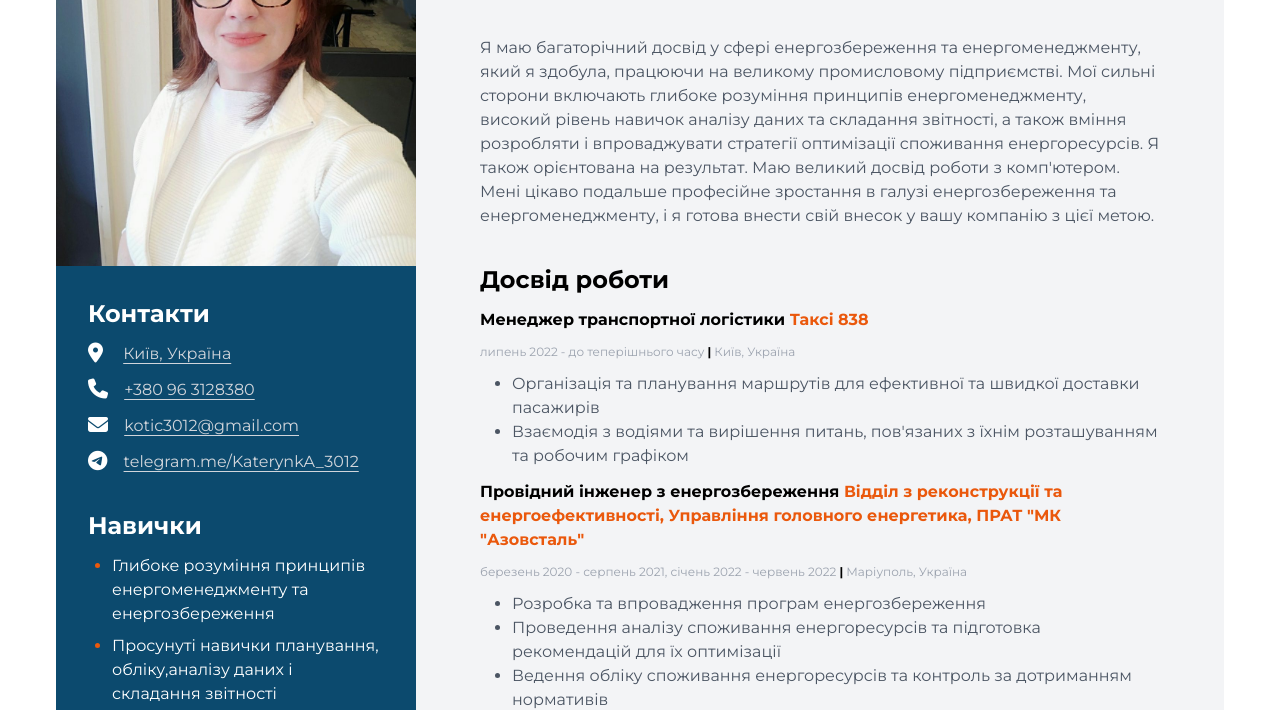
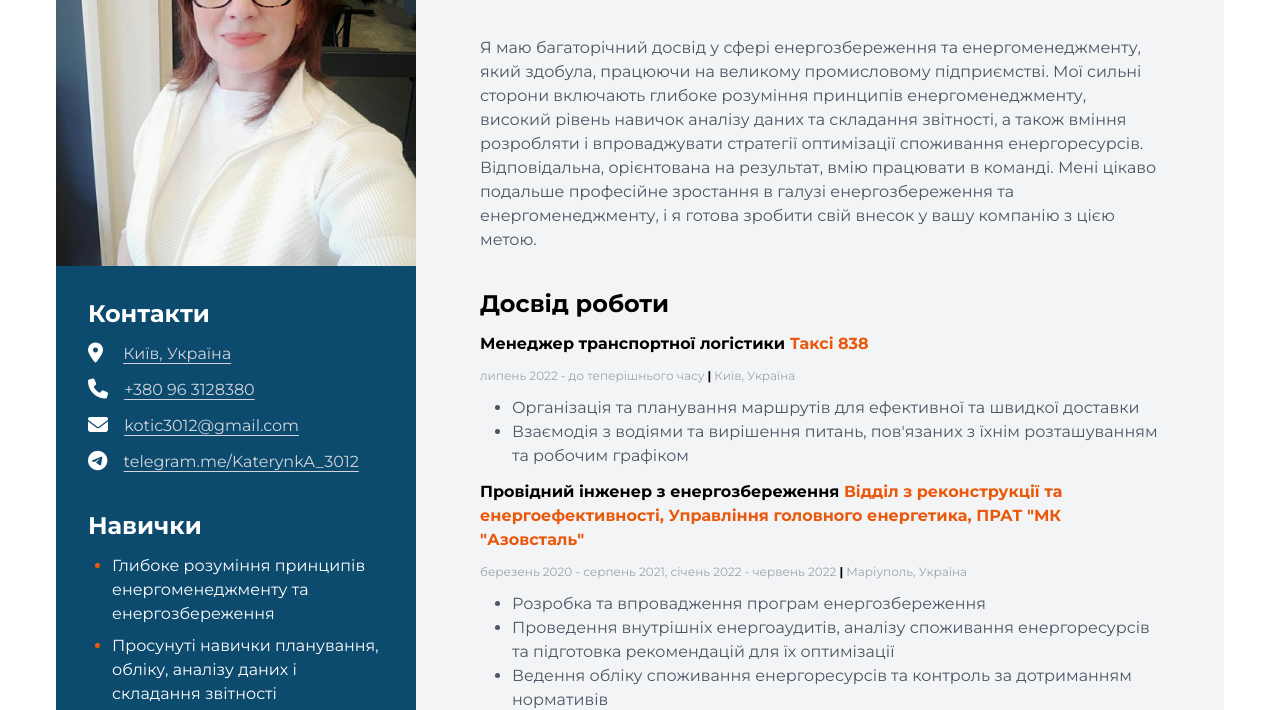
Before and after one commit to jackal7819/resume-kateryna, a plain HTML site: page index.html in a window 1280 px wide. Shown: the part 246-956 px from the top of the page. Drawn offline with nearby package versions, Linux system fonts and the light colour scheme.

Commit message:
Change text

```diff
--- a/index.html
+++ b/index.html
@@ -31,16 +31,16 @@
 					<h2 class="mb-10 text-4xl font-bold">Енергоменеджер</h2>
 					<p class="text-gray-600 w-[680px]">
 						Я маю багаторічний досвід у сфері енергозбереження та
-						енергоменеджменту, який я здобула, працюючи на великому
+						енергоменеджменту, який здобула, працюючи на великому
 						промисловому підприємстві. Мої сильні сторони включають
 						глибоке розуміння принципів енергоменеджменту, високий
 						рівень навичок аналізу даних та складання звітності, а
 						також вміння розробляти і впроваджувати стратегії
-						оптимізації споживання енергоресурсів. Я також
-						орієнтована на результат. Маю великий досвід роботи з
-						комп'ютером. Мені цікаво подальше професійне зростання в
-						галузі енергозбереження та енергоменеджменту, і я готова
-						внести свій внесок у вашу компанію з цієї метою.
+						оптимізації споживання енергоресурсів. Відповідальна,
+						орієнтована на результат, вмію працювати в команді. Мені
+						цікаво подальше професійне зростання в галузі
+						енергозбереження та енергоменеджменту, і я готова
+						зробити свій внесок у вашу компанію з цією метою.
 					</p>
 				</article>
 				<article class="mb-8">
@@ -59,7 +59,7 @@
 						<ul class="mb-3 ml-8 list-disc">
 							<li class="text-gray-600">
 								Організація та планування маршрутів для
-								ефективної та швидкої доставки пасажирів
+								ефективної та швидкої доставки
 							</li>
 							<li class="text-gray-600">
 								Взаємодія з водіями та вирішення питань,
@@ -79,7 +79,8 @@
 							>
 						</h4>
 						<p class="mb-3 text-xs text-gray-400">
-							березень 2020 - серпень 2021, січень 2022 - червень 2022
+							березень 2020 - серпень 2021, січень 2022 - червень
+							2022
 							<span class="font-bold text-black">|</span>
 							Маріуполь, Україна
 						</p>
@@ -89,8 +90,9 @@
 								енергозбереження
 							</li>
 							<li class="text-gray-600">
-								Проведення аналізу споживання енергоресурсів та
-								підготовка рекомендацій для їх оптимізації
+								Проведення внутрішніх енергоаудитів, аналізу
+								споживання енергоресурсів та підготовка
+								рекомендацій для їх оптимізації
 							</li>
 							<li class="text-gray-600">
 								Ведення обліку споживання енергоресурсів та
@@ -130,7 +132,8 @@
 					<!--Company 4-->
 					<div>
 						<h4 class="mb-3 font-bold">
-							Менеджер з організації ефективного використання енергії (енергоменеджер)
+							Менеджер з організації ефективного використання
+							енергії (енергоменеджер)
 							<span class="text-orange-600"
 								>Відділ з енергоефективності, Управління
 								головного енергетика, ПРАТ "МК "Азовсталь"</span
@@ -147,7 +150,8 @@
 								енергозберігаючих технологій та методів
 							</li>
 							<li class="text-gray-600">
-								Аналіз споживання енергоресурсів і розробка
+								Проведення внутрішніх енергоаудитів, аналіз
+								споживання енергоресурсів і розробка
 								рекомендацій щодо оптимізації
 							</li>
 							<li class="text-gray-600">
@@ -240,8 +244,8 @@
 							</li>
 							<li>
 								<p class="text-white">
-									Просунуті навички планування, обліку,аналізу даних і складання
-									звітності
+									Просунуті навички планування, обліку,
+									аналізу даних і складання звітності
 								</p>
 							</li>
 							<li>
@@ -252,7 +256,9 @@
 							</li>
 							<li>
 								<p class="text-white">
-									Розробка та актуалізація регламентів, методик і стандартів по енергоменеджменту підприємства
+									Розробка та актуалізація регламентів,
+									методик і стандартів по енергоменеджменту
+									підприємства
 								</p>
 							</li>
 							<li>
@@ -263,7 +269,8 @@
 							</li>
 							<li>
 								<p class="text-white">
-									Навички роботи з комп'ютером і володіння Microsoft Excel на просунутому рівні
+									Навички роботи з комп'ютером і володіння
+									Microsoft Excel на просунутому рівні
 								</p>
 							</li>
 						</ul>
```
